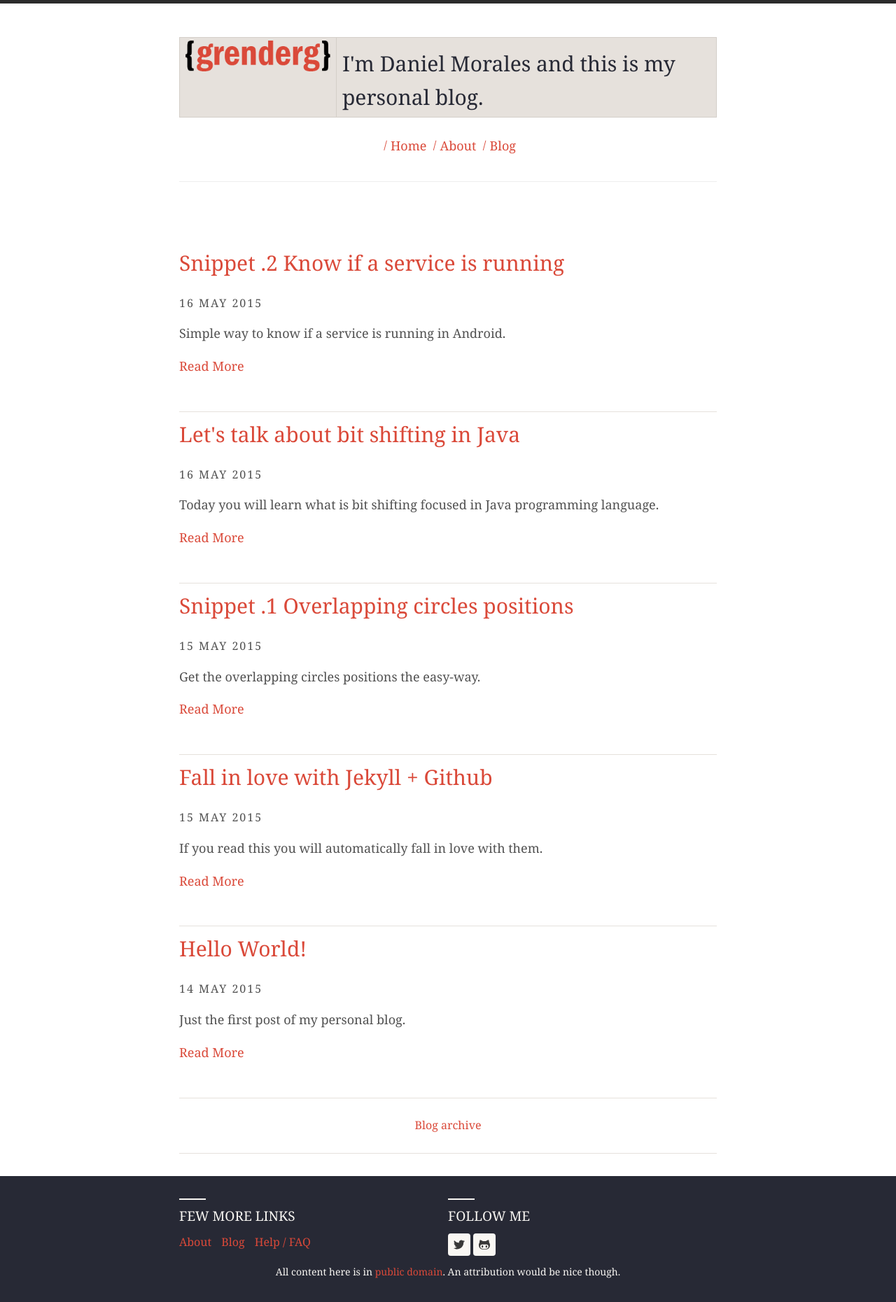
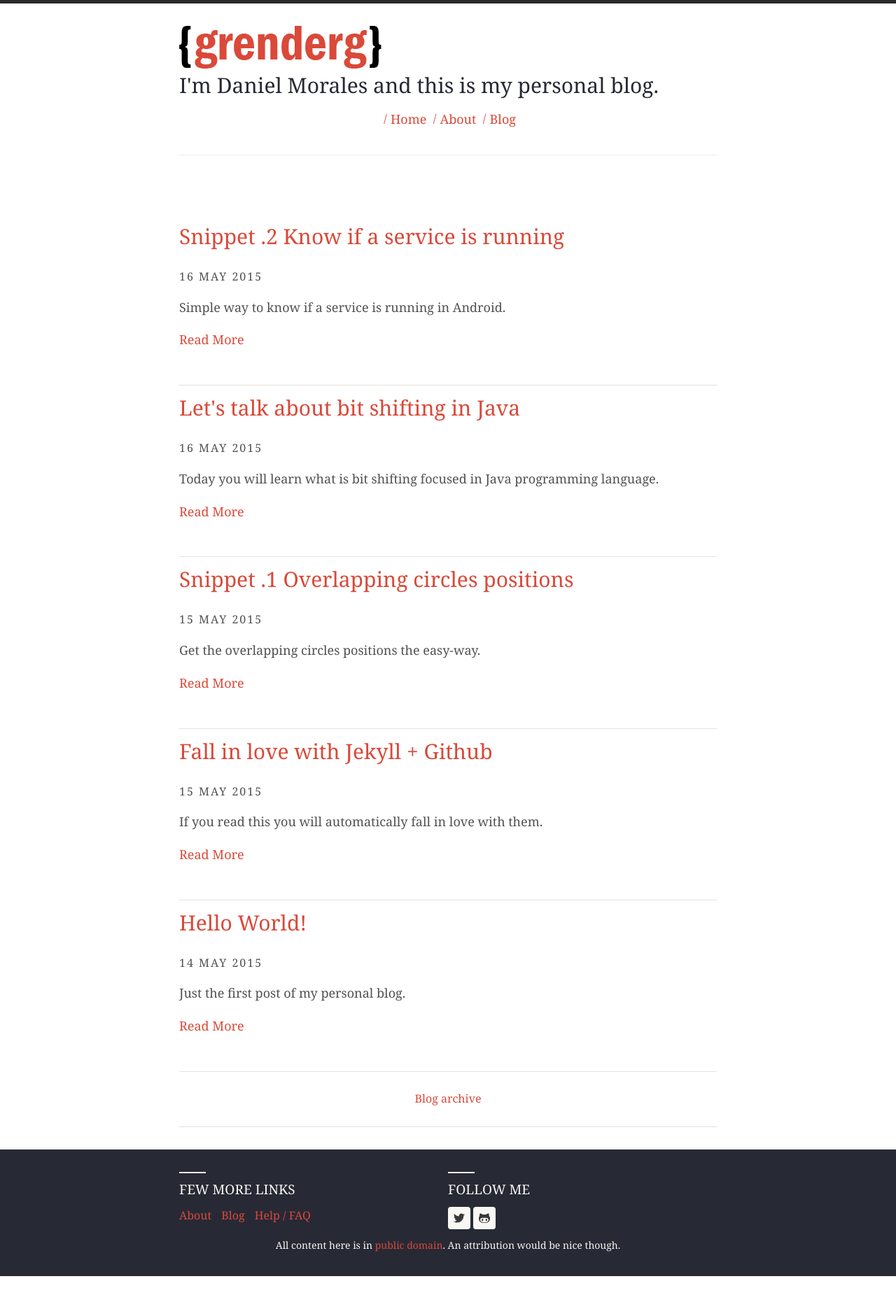
Before and after one commit to GrenderG/grenderg.github.io, a Jekyll site: the page built from index.html, in a window 1280 px wide. Shown: the whole page at 70% size. Built offline with Jekyll 4.4.1, drawn with Linux system fonts in a browser that asks for light colours; nearby versions of some CDN libraries; after the commit the page ends 1824 px from its top, so only the background shows below that.

```diff
--- a/_layouts/default.html
+++ b/_layouts/default.html
@@ -27,12 +27,8 @@
         <header class="main-header">
             <div class="wc-container">
                 <!--<h1><a href="{{ site.baseurl }}/">{{ site.harmony.name }}</a></h1>-->
-				<table background-color="#fff">
-					<tr>
-						<td>				<a href="{{ site.baseurl }}/"><img src="/assets/image/logo.png"></a></td>
-						<td>                <h3>{{ site.harmony.description }}</h3></td>
-					</tr>
-				</table>
+				<a href="{{ site.baseurl }}/"><img src="/assets/image/logo.png"></a>
+                <h3>{{ site.harmony.description }}</h3>
                 {% include header-links.html %}
 			<hr/>
             </div>
--- a/assets/css/main.scss
+++ b/assets/css/main.scss
@@ -748,3 +748,13 @@
 tbody tr:nth-child(odd) th {
   background-color: $base-05;
 }
+
+div.left {
+	float:left;
+	clear:both;
+}
+
+div.right {
+	float:right;
+	clear:both;
+}
```
